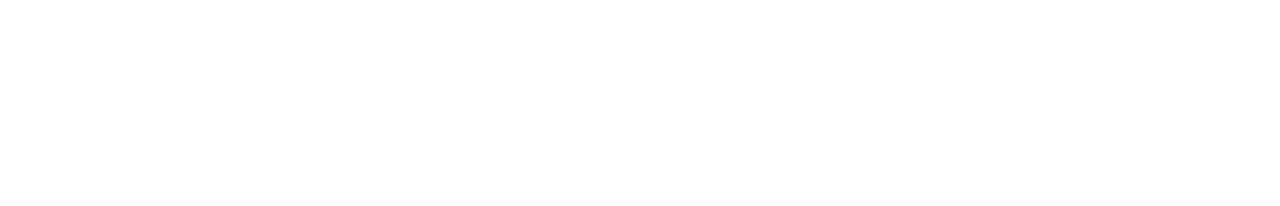
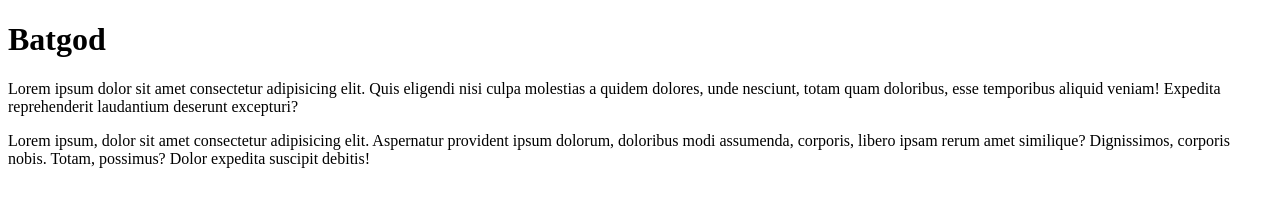
Before and after one commit to Manfrrush/Bat_Git, a plain HTML site: page pagina2.html in a window 1280 px wide. Drawn offline with Linux system fonts and the light colour scheme.

Commit message:
Meu Batsite!!

```diff
--- a/pagina2.html
+++ b/pagina2.html
@@ -6,6 +6,8 @@
     <title>Document</title>
 </head>
 <body>
-
+    <h1>Batgod</h1>
+    <p>Lorem ipsum dolor sit amet consectetur adipisicing elit. Quis eligendi nisi culpa molestias a quidem dolores, unde nesciunt, totam quam doloribus, esse temporibus aliquid veniam! Expedita reprehenderit laudantium deserunt excepturi?</p>
+   </p> Lorem ipsum, dolor sit amet consectetur adipisicing elit. Aspernatur provident ipsum dolorum, doloribus modi assumenda, corporis, libero ipsam rerum amet similique? Dignissimos, corporis nobis. Totam, possimus? Dolor expedita suscipit debitis!<p>
 </body>
 </html>
```
